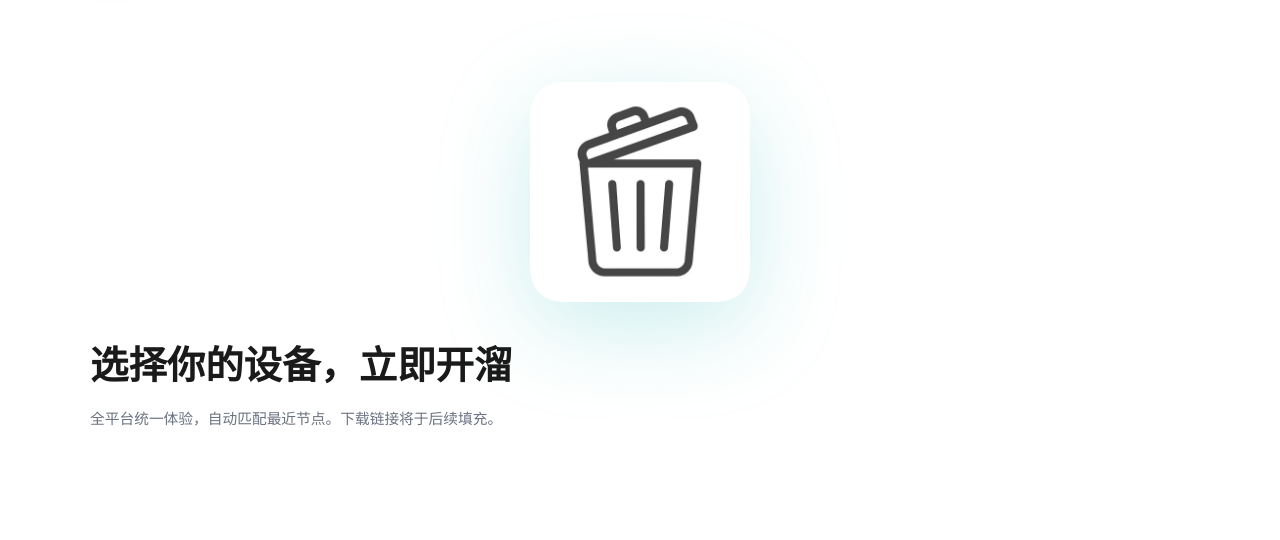
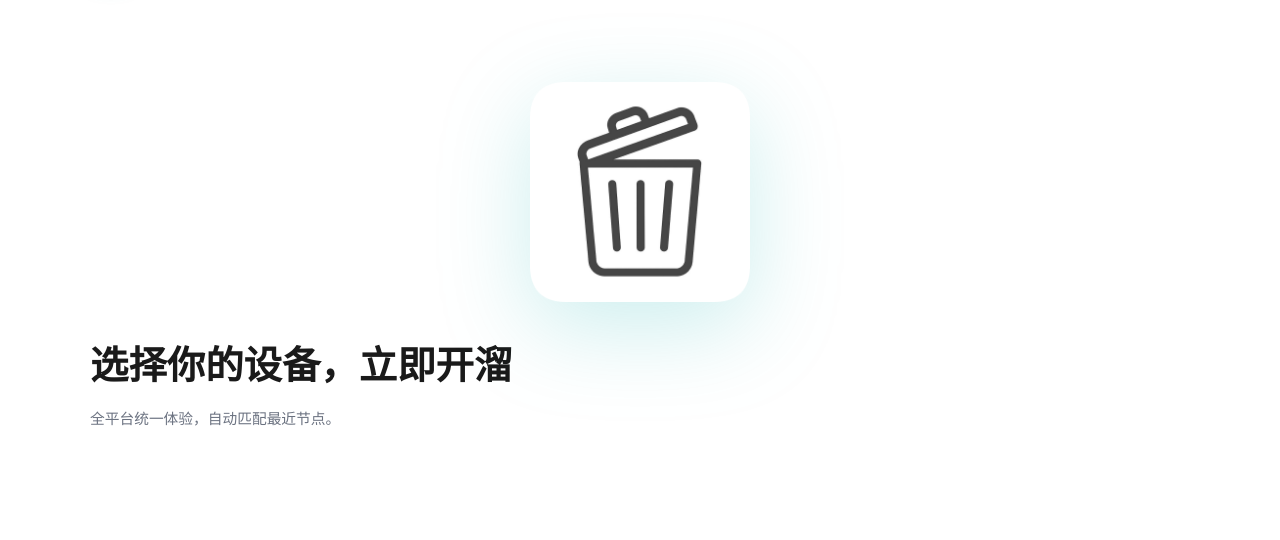
Before and after one commit to FuckGFWall/website, a plain HTML site: page download.html in a window 1280 px wide. Shown: the part 79-619 px from the top of the page. Drawn offline with Linux system fonts and the light colour scheme.

Commit message:
6a67868e-7266-4940-b9bf-2e9bff36cf99

```diff
--- a/download.html
+++ b/download.html
@@ -15,7 +15,7 @@
         <div class="container reveal-on-scroll">
           <img class="hero__media" src="assests/icon.PNG" alt="TrashVPN 应用图标">
           <h1 class="section__title">选择你的设备，立即开溜</h1>
-          <p class="note">全平台统一体验，自动匹配最近节点。下载链接将于后续填充。</p>
+          <p class="note">全平台统一体验，自动匹配最近节点。</p>
         </div>
       </section>
 
```
